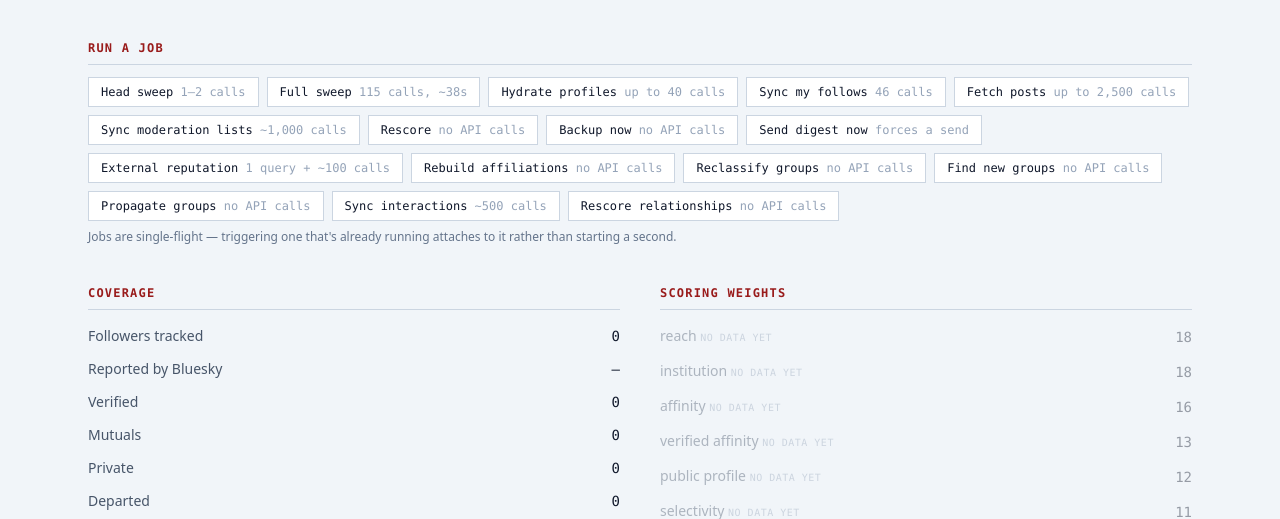
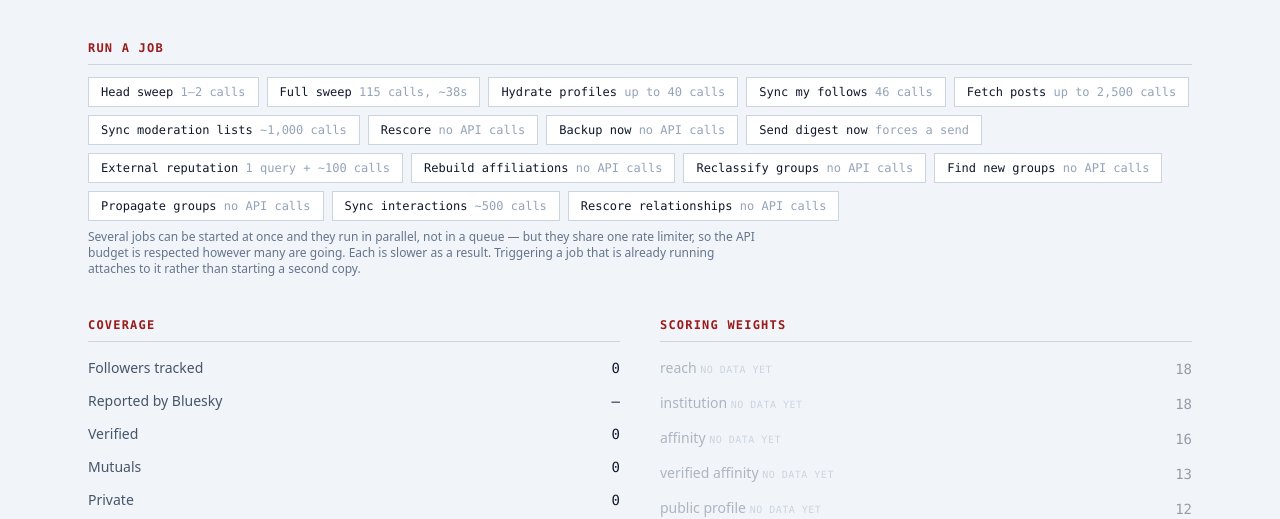
Before and after one commit to danhon/sonde, a FastAPI app: page /settings in a window 1280 px wide. Shown: the part 95-614 px from the top of the page. Run offline with FastAPI, Linux system fonts and the light colour scheme; data that the repository does not hold is empty; some libraries are stand-ins or nearby versions.

Commit message:
Share one rate limiter across all clients
Answering "do queued jobs queue?" turned up a worse problem. They do not queue —
different jobs run in parallel, and each was building its own BlueskyClient with
its own RateLimiter. So the configured cap multiplied by the number of jobs
running: measured at 18 req/s against a configured 3, on an IP already shared
with BlueBirdNET and atproto-labeler.

There is now one limiter for the process. Three concurrent jobs measure 3.4
req/s instead of 18. An explicit per_second still gets a private limiter so
tests can run flat out without touching the shared budget.

The activity strip now names every running job rather than the first plus a
count, and the progress bar tracks whichever has furthest to go — parallel
execution should be visible, not implied.

Same-kind triggers already deduplicated correctly; that behaviour is unchanged
and now has a test alongside the parallelism one, so neither can regress
silently.

429 unit tests pass.

Co-Authored-By: Claude Opus 5 <noreply@anthropic.com>

```diff
--- a/sonde/web/templates/base.html
+++ b/sonde/web/templates/base.html
@@ -78,19 +78,24 @@
 
     function busy(jobs) {
       dot.className = "h-2 w-2 shrink-0 animate-pulse rounded-full bg-red-700";
-      const job = jobs[0];
-      let label = `Running ${job.kind}`;
-      if (job.total) {
-        label += ` — ${job.current}/${job.total} ${job.unit}`;
+      // Jobs run in parallel, so name all of them. They share one rate limiter,
+      // which is why running several is safe but each one is slower.
+      const parts = jobs.map((job) => {
+        let label = job.kind;
+        if (job.total) label += ` ${job.current}/${job.total} ${job.unit}`;
+        else if (job.detail) label += ` ${job.detail}`;
+        return `${label} (${humanise(job.elapsed)})`;
+      });
+      text.textContent = `Running ${plural(jobs.length, "job")} — ${parts.join(" · ")}`;
+      // The bar tracks whichever job has furthest to go.
+      const measured = jobs.filter((j) => j.total);
+      if (measured.length) {
+        const slowest = measured.reduce((a, b) => (a.pct <= b.pct ? a : b));
         bar.classList.remove("hidden");
-        fill.style.width = `${job.pct}%`;
+        fill.style.width = `${slowest.pct}%`;
       } else {
         bar.classList.add("hidden");
       }
-      if (job.detail) label += ` · ${job.detail}`;
-      label += ` · ${humanise(job.elapsed)}`;
-      if (jobs.length > 1) label += ` (+${plural(jobs.length - 1, "other")})`;
-      text.textContent = label;
     }
 
     function stopped(message) {
--- a/sonde/web/templates/settings.html
+++ b/sonde/web/templates/settings.html
@@ -53,9 +53,11 @@
     </form>
     {% endfor %}
   </div>
-  <p class="mt-2 text-xs text-slate-500">
-    Jobs are single-flight — triggering one that's already running attaches to it
-    rather than starting a second.
+  <p class="mt-2 max-w-2xl text-xs text-slate-500">
+    Several jobs can be started at once and they run in parallel, not in a
+    queue — but they share one rate limiter, so the API budget is respected
+    however many are going. Each is slower as a result. Triggering a job that is
+    already running attaches to it rather than starting a second copy.
   </p>
 </section>
 
```
Also changed, not shown: sonde/api/client.py (+29 -2 lines), tests/test_activity.py (+56 -0 lines).
